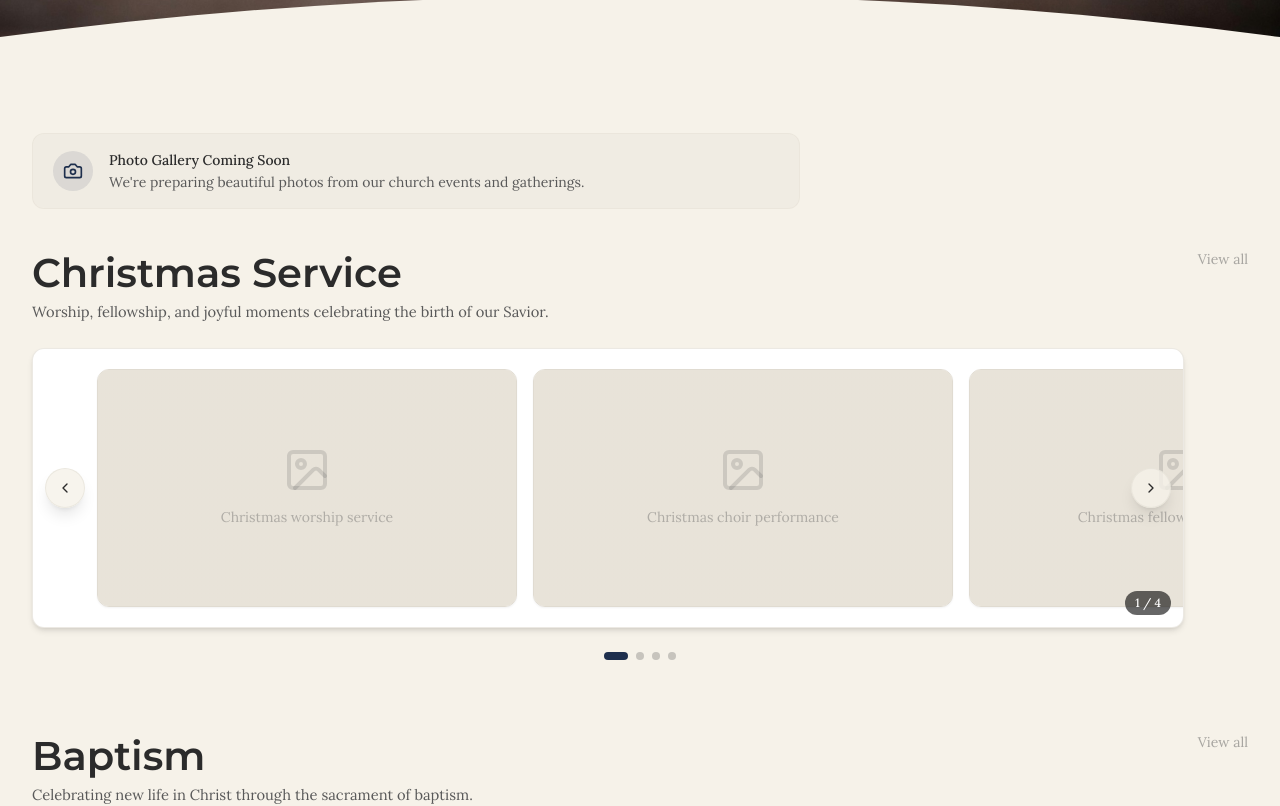
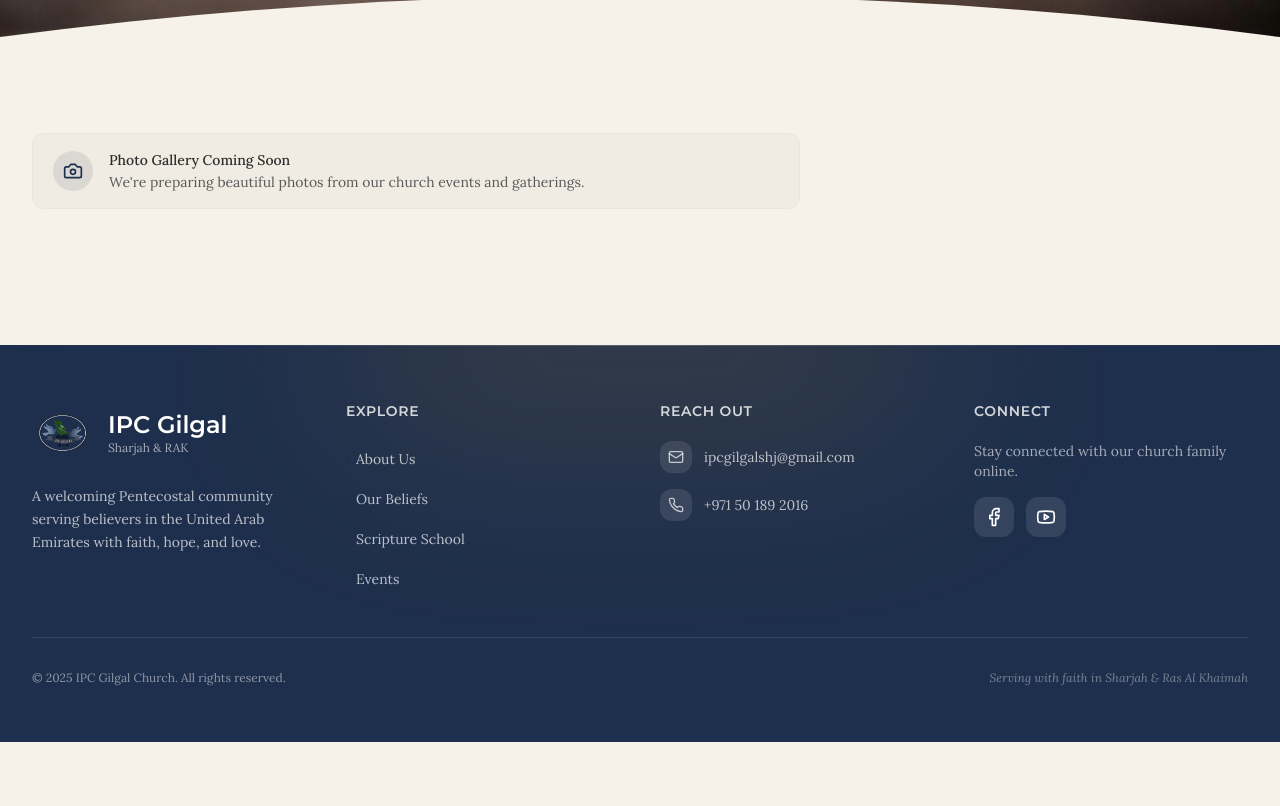
Before and after one commit to lincythomas248/gilgal-harmony-web, a React (Vite) app: page /gallery in a window 1280 px wide. Shown: the part 660-1466 px from the top of the page. After the commit the page ends 1402 px from the top, so only its background shows below. Built offline with nearby package versions, Linux system fonts and the light colour scheme; the HTML template or start-up script is replaced by a standard one.

Commit message:
Code edited in Lovable Code Editor
Edited UI in Lovable

```diff
--- a/src/pages/Gallery.tsx
+++ b/src/pages/Gallery.tsx
@@ -1,26 +1,55 @@
+import { useMemo, useState } from "react";
 import { Layout } from "@/components/layout/Layout";
 import { HeroBanner } from "@/components/ui/HeroBanner";
 import { BackToTop } from "@/components/ui/BackToTop";
 import { Camera, ImageIcon } from "lucide-react";
 import { GalleryCollection } from "@/components/gallery/GalleryCollection";
 import { galleryCollections } from "@/data/galleryData";
+import { cn } from "@/lib/utils";
 
 export default function Gallery() {
-  // Check if all collections have empty images (no actual src)
-  const hasAnyImages = galleryCollections.some((collection) =>
-    collection.images.some((img) => img.src)
-  );
+  // --- flatten all collections into ONE list ---
+  const allImages = useMemo(() => {
+    return galleryCollections.flatMap((collection) =>
+      collection.images
+        .filter((img) => !!img.src)
+        .map((img) => ({
+          ...img,
+          category: collection.title,
+        })),
+    );
+  }, []);
 
-  // Check if there are any collections at all
   const hasCollections = galleryCollections.length > 0;
+  const hasAnyImages = allImages.length > 0;
+
+  // --- categories for filters ---
+  const categories = useMemo(() => {
+    const set = new Set<string>();
+    galleryCollections.forEach((c) => set.add(c.title));
+    return ["All", ...Array.from(set)];
+  }, []);
+
+  const [selectedCategory, setSelectedCategory] = useState("All");
+
+  const filteredImages = useMemo(() => {
+    if (selectedCategory === "All") return allImages;
+    return allImages.filter((img: any) => img.category === selectedCategory);
+  }, [allImages, selectedCategory]);
+
+  const mergedCollection = useMemo(() => {
+    return {
+      id: "merged-gallery",
+      title: "Gallery",
+      description: "Swipe sideways to browse photos and videos.",
+      images: filteredImages,
+    };
+  }, [filteredImages]);
 
   return (
     <Layout>
       <BackToTop />
-      <HeroBanner
-        title="Gallery"
-        subtitle="Glimpses of our church life and community gatherings"
-      />
+      <HeroBanner title="Gallery" subtitle="Glimpses of our church life and community gatherings" />
 
       <section className="section-light page-section">
         <div className="section-container">
@@ -32,9 +61,7 @@ export default function Gallery() {
                   <Camera className="w-5 h-5 text-primary" />
                 </div>
                 <div>
-                  <p className="font-medium text-foreground text-sm">
-                    Photo Gallery Coming Soon
-                  </p>
+                  <p className="font-medium text-foreground text-sm">Photo Gallery Coming Soon</p>
                   <p className="text-muted-foreground text-sm mt-0.5">
                     We're preparing beautiful photos from our church events and gatherings.
                   </p>
@@ -43,33 +70,45 @@ export default function Gallery() {
             </div>
           )}
 
-          {/* All empty state - only when NO collections exist */}
+          {/* All empty state */}
           {!hasCollections && (
             <div className="py-16">
               <div className="max-w-md mx-auto text-center">
                 <div className="w-20 h-20 rounded-full bg-muted/50 flex items-center justify-center mx-auto mb-6">
                   <ImageIcon className="w-10 h-10 text-muted-foreground/40" />
                 </div>
-                <h2 className="text-h3 font-heading font-semibold text-foreground mb-3">
-                  Gallery Coming Soon
-                </h2>
+                <h2 className="text-h3 font-heading font-semibold text-foreground mb-3">Gallery Coming Soon</h2>
                 <p className="text-muted-foreground">
-                  We're preparing a beautiful collection of photos from our church
-                  activities and events. Check back soon for updates.
+                  We're preparing a beautiful collection of photos from our church activities and events. Check back
+                  soon for updates.
                 </p>
               </div>
             </div>
           )}
 
-          {/* Gallery Collections */}
-          {hasCollections && (
-            <div className="space-y-2">
-              {galleryCollections.map((collection) => (
-                <GalleryCollection
-                  key={collection.id}
-                  collection={collection}
-                />
-              ))}
+          {/* Filters + ONE gallery */}
+          {hasCollections && hasAnyImages && (
+            <div className="mt-6">
+              {/* Filter chips */}
+              <div className="flex flex-wrap gap-2 mb-6">
+                {categories.map((c) => (
+                  <button
+                    key={c}
+                    onClick={() => setSelectedCategory(c)}
+                    className={cn(
+                      "px-3 py-1.5 rounded-full text-sm border transition",
+                      selectedCategory === c
+                        ? "bg-primary text-primary-foreground border-primary"
+                        : "bg-background border-border hover:bg-muted",
+                    )}
+                  >
+                    {c}
+                  </button>
+                ))}
+              </div>
+
+              {/* Single continuous gallery */}
+              <GalleryCollection collection={mergedCollection as any} showViewAllLink={false} />
             </div>
           )}
         </div>
```
